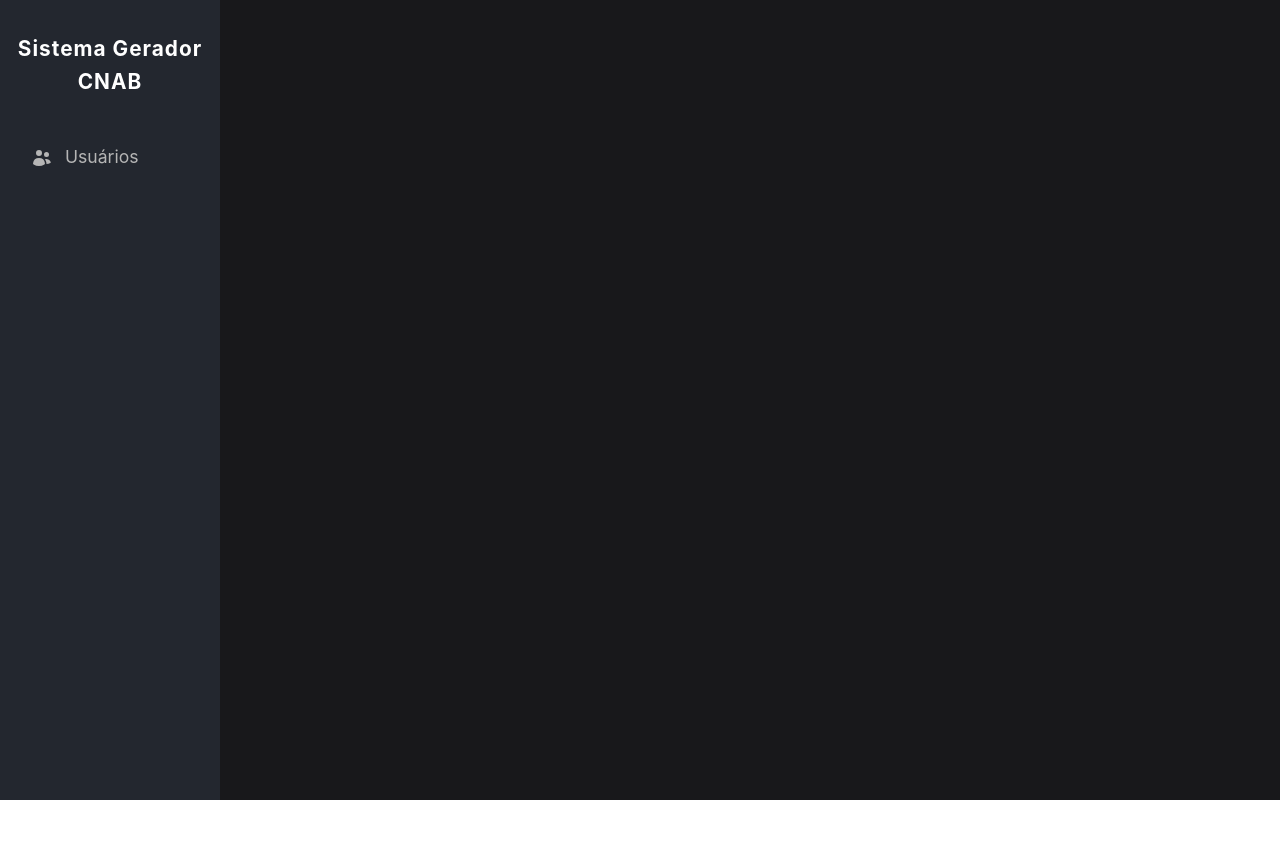
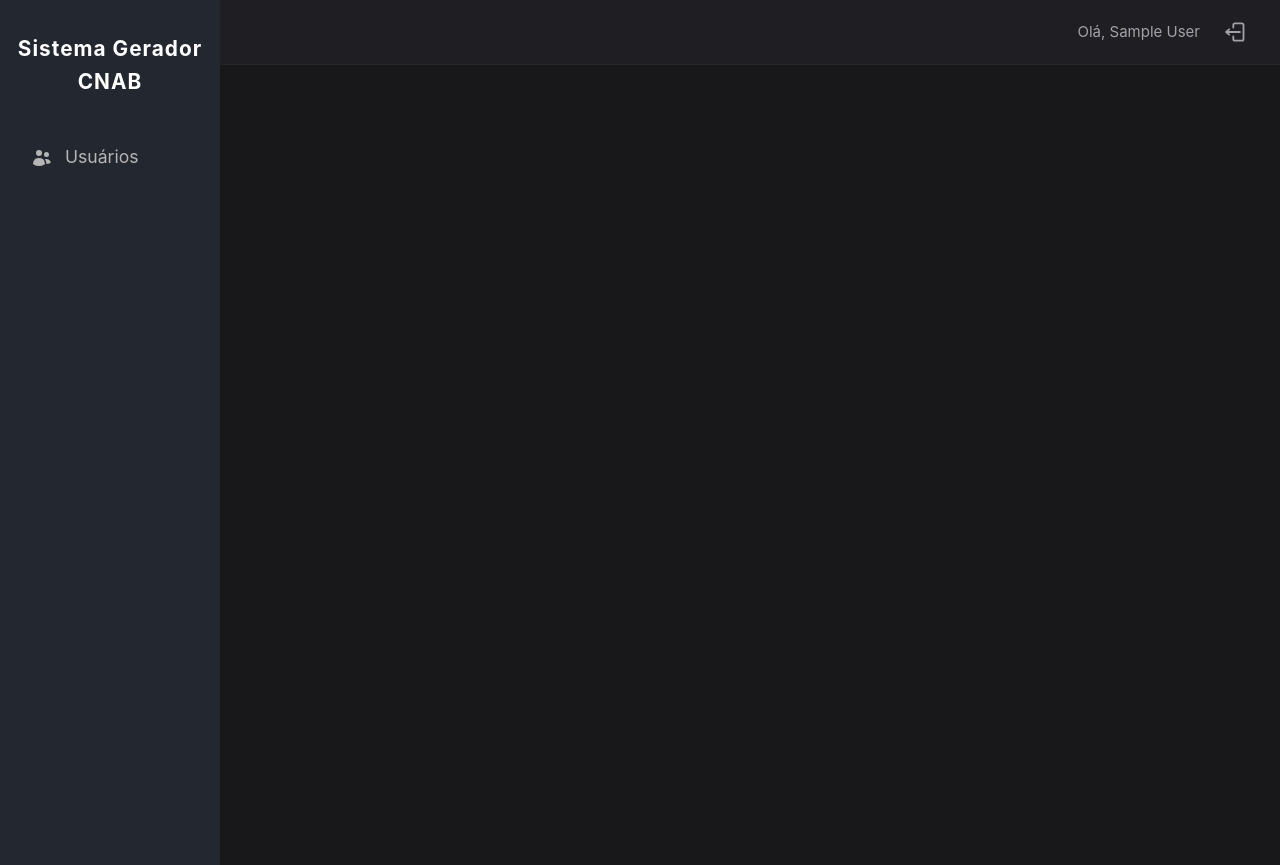
Before and after one commit to raphael123514/gerador-cnab-frontend, a Vue app: page / in a window 1280 px wide. Before the commit the page ends 800 px from the top, so only its background shows below. Built offline with nearby package versions, Linux system fonts and the light colour scheme; sample sign-in values are in the browser's storage; the HTML template or start-up script is replaced by a standard one.

Commit message:
feat: colocado header, colocado botão de logout

```diff
--- a/package.json
+++ b/package.json
@@ -13,6 +13,7 @@
     "format": "prettier --write src/"
   },
   "dependencies": {
+    "@phosphor-icons/vue": "^2.2.1",
     "axios": "^1.6.7",
     "moment": "^2.30.1",
     "pinia": "^3.0.1",
--- /dev/null
+++ b/src/components/icons/IconLogout.vue
@@ -0,0 +1,7 @@
+<template>
+    <svg xmlns="http://www.w3.org/2000/svg" viewBox="0 0 20 20" fill="currentColor" class="size-5">
+        <path fill-rule="evenodd" d="M17 4.25A2.25 2.25 0 0 0 14.75 2h-5.5A2.25 2.25 0 0 0 7 4.25v2a.75.75 0 0 0 1.5 0v-2a.75.75 0 0 1 .75-.75h5.5a.75.75 0 0 1 .75.75v11.5a.75.75 0 0 1-.75.75h-5.5a.75.75 0 0 1-.75-.75v-2a.75.75 0 0 0-1.5 0v2A2.25 2.25 0 0 0 9.25 18h5.5A2.25 2.25 0 0 0 17 15.75V4.25Z" clip-rule="evenodd" />
+        <path fill-rule="evenodd" d="M14 10a.75.75 0 0 0-.75-.75H3.704l1.048-.943a.75.75 0 1 0-1.004-1.114l-2.5 2.25a.75.75 0 0 0 0 1.114l2.5 2.25a.75.75 0 1 0 1.004-1.114l-1.048-.943h9.546A.75.75 0 0 0 14 10Z" clip-rule="evenodd" />
+    </svg>
+
+</template>
--- /dev/null
+++ b/src/components/layout/AppHeader.vue
@@ -0,0 +1,68 @@
+<template>
+    <header class="app-header">
+        <div class="header-content">
+            <div class="user-info">
+                <span>Olá, {{ authStore.user?.name || 'Usuário' }}</span>
+            </div>
+            <button @click="logout" class="logout-button" title="Sair">
+                <IconLogout class="logout-icon" />
+            </button>
+        </div>
+    </header>
+</template>
+
+<script setup lang="ts">
+import { useRouter } from 'vue-router'
+import { useAuthStore } from '@/stores/auth'
+import IconLogout from '@/components/icons/IconLogout.vue'
+
+const router = useRouter()
+const authStore = useAuthStore()
+
+const logout = async () => {
+    try {
+        await authStore.logout()
+        router.push('/login')
+    } catch (error) {
+        console.error('Falha ao realizar o logout:', error)
+    }
+}
+</script>
+
+<style scoped>
+.app-header {
+    background-color: #1f1f23;
+    padding: 0.75rem 1.5rem;
+    border-bottom: 1px solid #27272a;
+    color: #a1a1aa;
+}
+
+.header-content {
+    display: flex;
+    justify-content: flex-end;
+    align-items: center;
+    gap: 1rem;
+}
+
+.logout-button {
+    display: flex;
+    align-items: center;
+    background: none;
+    border: none;
+    color: #a1a1aa;
+    cursor: pointer;
+    padding: 0.5rem;
+    border-radius: 0.375rem;
+    transition: background-color 0.2s, color 0.2s;
+}
+
+.logout-button:hover {
+    background-color: #3f3f46;
+    color: #f4f4f5;
+}
+
+.logout-icon {
+    width: 1.5rem;
+    height: 1.5rem;
+}
+</style>
--- a/src/stores/auth.ts
+++ b/src/stores/auth.ts
@@ -2,6 +2,7 @@ import { defineStore } from 'pinia'
 import axios from 'axios'
 
 interface User {
+    name : string | null
     role: 'admin' | 'user' | [string | null]
 }
 
@@ -53,7 +54,7 @@ export const useAuthStore = defineStore('auth', {
 
                 // 1. Limpa o estado reativo do Pinia
                 this.token = null
-                this.user = { role: [null] } as User
+                this.user = { role: [null], name : null } as User
 
                 // 2. Remove os dados persistidos do localStorage
                 localStorage.removeItem('auth_token')
--- a/src/views/HomeView.vue
+++ b/src/views/HomeView.vue
@@ -1,14 +1,18 @@
 <template>
     <div class="home-layout">
         <SidebarMenu />
-        <AppContent>
-            <router-view />
-        </AppContent>
+        <div class="main-container">
+            <AppHeader />
+            <AppContent>
+                <router-view />
+            </AppContent>
+        </div>
     </div>
 </template>
 
 <script setup lang="ts">
 import SidebarMenu from '@/components/navigation/SidebarMenu.vue'
+import AppHeader from '@/components/layout/AppHeader.vue'
 import AppContent from '@/components/AppContent.vue'
 </script>
 
@@ -18,4 +22,10 @@ import AppContent from '@/components/AppContent.vue'
     min-height: 100vh;
     background: #18181b;
 }
+
+.main-container {
+    display: flex;
+    flex-direction: column;
+    flex-grow: 1;
+}
 </style>
```
Also changed, not shown: 1 other file (tests, documents, lock files or other folders).
